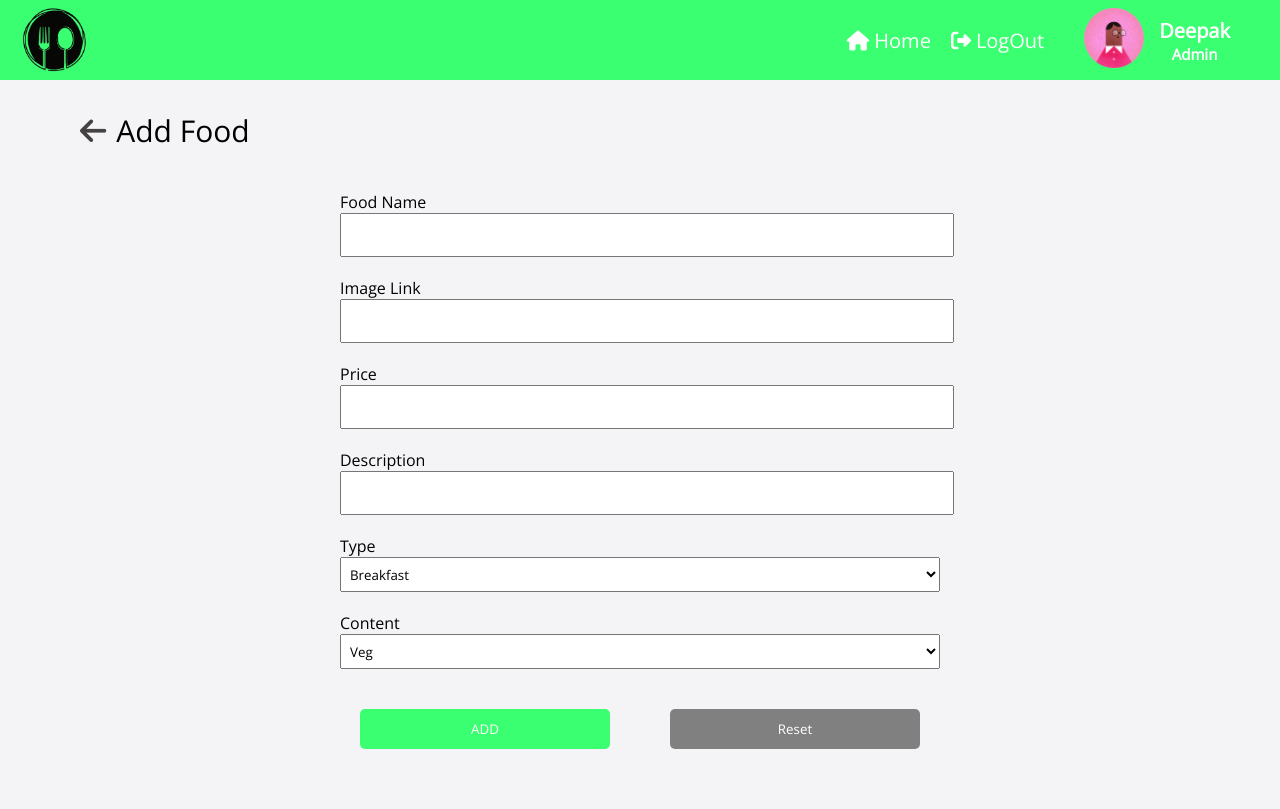
After one commit to deepak-310/FoodieFood, a PHP site: page /addmenu.php in a window 1280 px wide. The commit adds this page. Run offline with PHP 8.4, Linux system fonts and the light colour scheme; a user stored in the database is signed in; some libraries are stand-ins or nearby versions.

Commit message:
commit10

```diff
--- /dev/null
+++ b/addmenu.php
@@ -0,0 +1,158 @@
+<?php
+session_start();
+
+?>
+<!DOCTYPE html>
+<html lang="en">
+<head>
+    <meta charset="UTF-8">
+    <meta http-equiv="X-UA-Compatible" content="IE=edge">
+    <meta name="viewport" content="width=device-width, initial-scale=1.0">
+    <title>Ordes</title>
+    <link rel="stylesheet" href="stylepages/admin.css">
+    <script src="https://kit.fontawesome.com/f1fe65a302.js" crossorigin="anonymous"></script>
+    <!-- google fonts -->
+    <link rel="preconnect" href="https://fonts.googleapis.com">
+    <link rel="preconnect" href="https://fonts.gstatic.com" crossorigin>
+    <link href="https://fonts.googleapis.com/css2?family=Open+Sans&family=Roboto+Slab&display=swap" rel="stylesheet">
+
+    <style>
+
+.heading{
+    margin: 30px 80px;
+    font-weight: 500;
+    font-size: 30px;
+    color: black;
+
+}
+form{
+    display: flex;
+    align-items: center;
+    justify-content: center;
+
+}
+.add_branch_contaner{
+
+  width: 600px;
+  max-width: 100%;
+  padding: 10px 30px 20px;
+
+}
+.add_branch_contaner h1{
+  margin: 0;
+  margin-bottom: 20px;
+
+
+}
+
+
+.add_branch_contaner input,select{
+  width: 100%;
+  height: 30px;
+  margin-bottom: 20px;
+
+}
+.button_class{
+  display: flex;
+  align-items: center;
+  justify-content: space-between;
+  margin: 20px;
+}
+.button_class input{
+  width: 250px;
+  height: 40px;
+  padding: 5px;
+  border: none;
+  color: white;
+  background-color: gray;
+  border-radius: 5px;
+  cursor: pointer;
+}
+input{
+  padding:5px;
+}
+
+
+
+</style>
+
+</head>
+<body>
+<header>
+        <div class="header_left">
+            <img src="img/logo2.png">
+
+        </div>
+        <div class="header_right">
+            <div class="links">
+                <a href="admin.php" ><i class="fa-solid fa-house"></i>Home</a>
+                <a href="backend/logout.php" onclick="return checklogout()" > <i class="fa-solid fa-right-from-bracket"></i>LogOut</a>
+            </div>
+            <div class="admininfo">
+                <div class="admin_img">
+                    <img src="img/adminlogo.png">
+
+                </div>
+                <div class="admin_detail">
+                    <h3><?php echo $_SESSION['name']; ?></h3>
+                    <h4>Admin</h4>
+                </div>
+            </div>
+
+        </div>
+</header>
+
+        <!-- add button -->
+        <h1 class="heading"><a href="menus.php"><i class="fas fa-arrow-left" style="color:black;font-weight:300px;font-size:30px;  color: rgb(68, 66, 66);margin-right:10px"></i></a>Add Food</h1>
+        <div class="addbranch" style="display: flex;align-items: center;justify-content: center;" >
+        <div class="border">
+
+        <form action="backend/addmenubackend.php" method="post">
+          <div class="add_branch_contaner" style="box-shadow:none; ">
+            <div class="ele">
+                <label for="Name"> Food Name</label><br>
+                <input type="text" name="f_name" required >
+            </div>
+            <div class="ele">
+              <label>Image Link</label><br>
+              <input type="text" name="img" required><br>
+          </div>
+          <div class="ele">
+              <label>Price</label><br>
+              <input type="text" name="price"><br>
+          </div>
+          <div class="ele">
+              <label>Description</label><br>
+              <input type="text" name="dec" required><br>
+          </div>
+          <div class="ele">
+            <label>Type</label><br>
+            <select style="width : 100%;height: 35px; padding: 5px;" name="type" required>
+              <option selected>Breakfast</option>
+              <option>Drinks</option>
+              <option>South</option>
+              <option>Veg</option>
+              <option>Non-Veg</option>
+            </select>
+          </div>
+          <div class="ele">
+            <label>Content</label><br>
+            <select style="width: 100%;height: 35px; padding: 5px;" name="content" required>
+              <option selected>Veg</option>
+              <option>Non-veg</option>
+            </select>
+          </div>
+
+        <div class="button_class">
+         <input type="submit" value="ADD" style="background-color: #3AFF71;">
+         <input type="reset" value="Reset">
+       </div>
+        </div>
+    </form>
+        </div>
+        </div>
+
+
+</body>
+
+</html>
--- a/admin.php
+++ b/admin.php
@@ -42,11 +42,7 @@ $total_r=mysqli_query($conn,$qury4);
 while($row=mysqli_fetch_assoc($total_r)){
     $total_revenu =$row['sum'];
 }
-
-
-
 ?>
-
 <!DOCTYPE html>
 <html lang="en">
 <head>
@@ -93,7 +89,7 @@ while($row=mysqli_fetch_assoc($total_r)){
 
         <div class="dash_funtions_cont">
             <div class="row1">
-                <a href="#" >
+                <a href="menus.php" >
                     <div class="option">
                         <div class="left_op">
                             <h2><?php echo $total_menu; ?></h2>
```
Also changed, not shown: backend/addmenubackend.php (added, +34 -0 lines), backend/deletefood.php (added, +25 -0 lines), menus.php (added, +133 -0 lines), stylepages/admin.css (line endings or trailing spaces).
